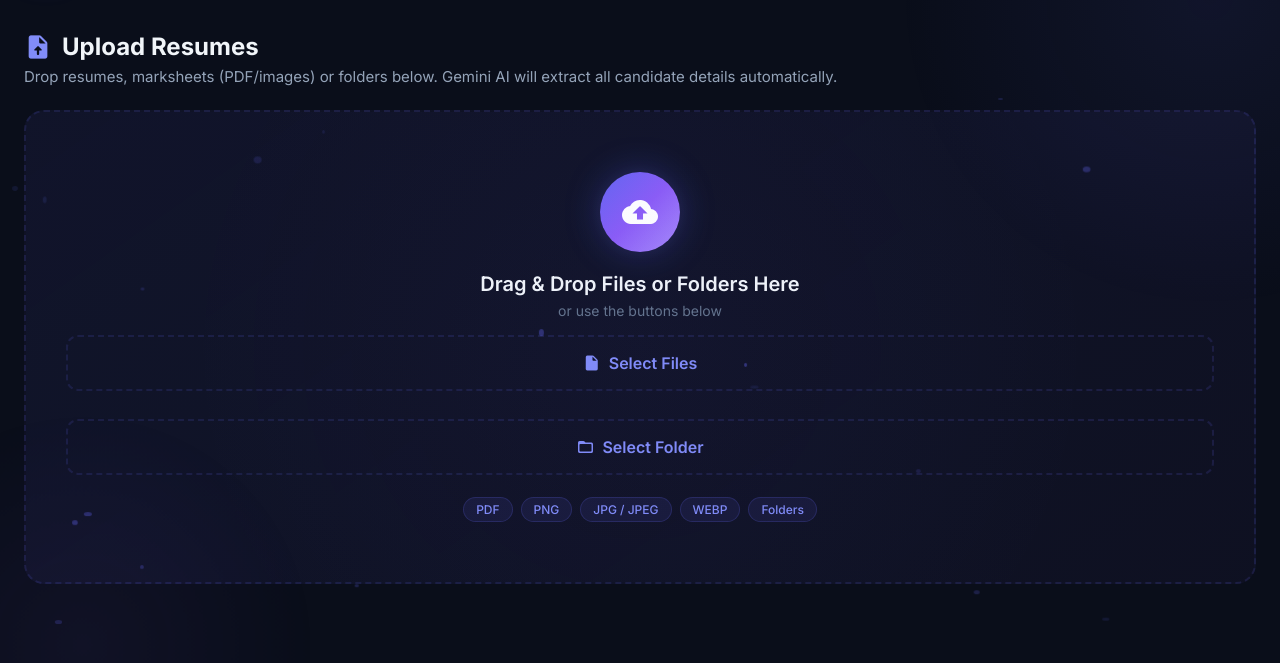
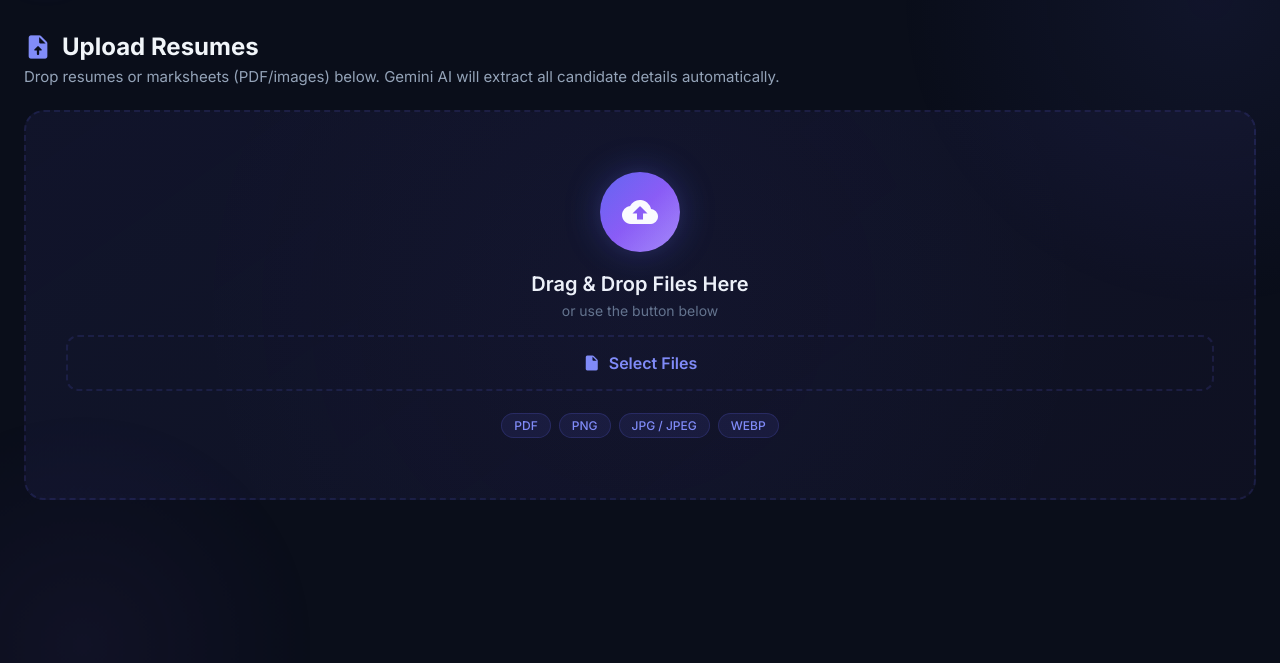
Before and after one commit to esolabhilashtyagi/Email_data_parser, a Flask app: page / in a window 1280 px wide. Shown: the part 73-736 px from the top of the page. Run offline with Flask 3, Linux system fonts and the light colour scheme.

Commit message:
UI: remove select folder option from frontend

```diff
--- a/static/script.js
+++ b/static/script.js
@@ -1,8 +1,6 @@
 const dropZone = document.getElementById('dropZone');
 const fileInput = document.getElementById('fileInput');
-const folderInput = document.getElementById('folderInput');
 const btnSelectFiles = document.getElementById('btnSelectFiles');
-const btnSelectFolder = document.getElementById('btnSelectFolder');
 const fileList = document.getElementById('fileList');
 const fileItems = document.getElementById('fileItems');
 const actionBar = document.getElementById('actionBar');
@@ -13,16 +11,6 @@ const resultsSummary = document.getElementById('resultsSummary');
 const errorsPanel = document.getElementById('errorsPanel');
 const errorsList = document.getElementById('errorsList');
 const trackerSection = document.getElementById('trackerSection');
-
-const isFolderSelectionSupported = (() => {
-    const input = document.createElement('input');
-    return 'webkitdirectory' in input || 'directory' in input || 'mozdirectory' in input;
-})();
-
-if (!isFolderSelectionSupported && btnSelectFolder) {
-    btnSelectFolder.disabled = true;
-    btnSelectFolder.title = 'Folder selection is supported only in Chrome/Edge.';
-}
 
 let selectedFiles = [];
 
@@ -71,29 +59,6 @@ btnSelectFiles.addEventListener('click', (e) => {
     tempInput.type = 'file';
     tempInput.multiple = true;
     tempInput.accept = '.pdf,.png,.jpg,.jpeg,.webp';
-    tempInput.style.display = 'none';
-
-    tempInput.addEventListener('change', () => {
-        const files = Array.from(tempInput.files).filter(isSupportedFile);
-        addFiles(files);
-        tempInput.remove();
-    });
-
-    document.body.appendChild(tempInput);
-    tempInput.click();
-});
-
-// "Select Folder" button
-btnSelectFolder.addEventListener('click', (e) => {
-    e.stopPropagation();
-    if (!isFolderSelectionSupported) {
-        showToast('Folder selection is supported only in Chrome/Edge. Please use a supported browser or drag and drop a folder.', 'error');
-        return;
-    }
-    const tempInput = document.createElement('input');
-    tempInput.type = 'file';
-    tempInput.setAttribute('webkitdirectory', '');
-    tempInput.setAttribute('directory', '');
     tempInput.style.display = 'none';
 
     tempInput.addEventListener('change', () => {
--- a/templates/index.html
+++ b/templates/index.html
@@ -44,7 +44,7 @@
         <section class="upload-section" id="uploadSection">
             <div class="section-header">
                 <h2><span class="material-icons-round">upload_file</span> Upload Resumes</h2>
-                <p>Drop resumes, marksheets (PDF/images) or folders below. Gemini AI will extract all candidate details automatically.</p>
+                <p>Drop resumes or marksheets (PDF/images) below. Gemini AI will extract all candidate details automatically.</p>
             </div>
 
             <div class="drop-zone" id="dropZone">
@@ -52,14 +52,11 @@
                     <div class="drop-icon">
                         <span class="material-icons-round">cloud_upload</span>
                     </div>
-                    <h3>Drag &amp; Drop Files or Folders Here</h3>
-                    <p>or use the buttons below</p>
+                    <h3>Drag &amp; Drop Files Here</h3>
+                    <p>or use the button below</p>
                     <div class="upload-btns">
                         <button class="btn btn-outline" id="btnSelectFiles" type="button">
                             <span class="material-icons-round">insert_drive_file</span> Select Files
-                        </button>
-                        <button class="btn btn-outline" id="btnSelectFolder" type="button">
-                            <span class="material-icons-round">folder_open</span> Select Folder
                         </button>
                     </div>
                     <div class="supported-formats">
@@ -67,11 +64,9 @@
                         <span class="badge">PNG</span>
                         <span class="badge">JPG / JPEG</span>
                         <span class="badge">WEBP</span>
-                        <span class="badge">Folders</span>
                     </div>
                 </div>
                 <input type="file" id="fileInput" multiple accept=".pdf,.png,.jpg,.jpeg,.webp" style="display: none;">
-                <input type="file" id="folderInput" webkitdirectory directory style="display: none;">
             </div>
 
             <!-- File list -->
@@ -142,6 +137,6 @@
     <!-- Toast notifications -->
     <div class="toast-container" id="toastContainer"></div>
 
-    <script src="/static/script.js?v=10"></script>
+    <script src="/static/script.js?v=11"></script>
 </body>
 </html>
```
